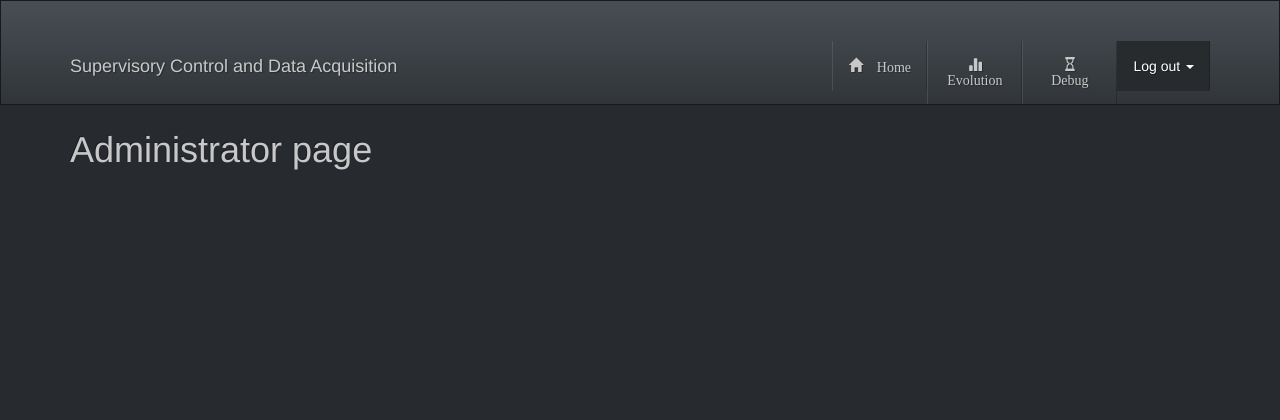
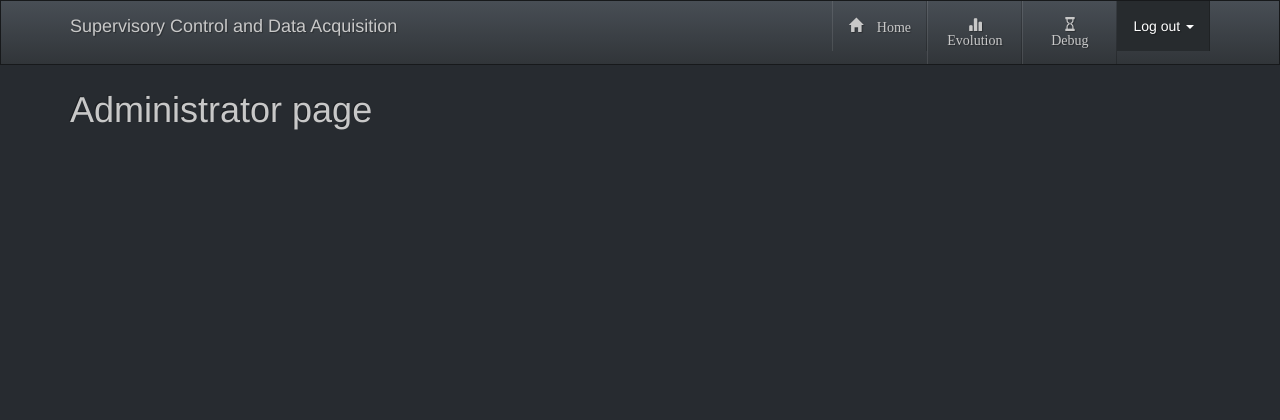
Before and after one commit to samuelRamah/ScadaWebApp, a PHP site: page /index.php?p=admin in a window 1280 px wide. Shown: the top 420 px of the page. Run offline with PHP 8.4, Linux system fonts and the light colour scheme.

Commit message:
fix container

```diff
--- a/public/css/style.css
+++ b/public/css/style.css
@@ -1,11 +1,6 @@
 body {
   min-height: 2000px;
   padding-top: 70px;
-}
-
-.container {
-	margin-top: 40px;
-
 }
 
 ul.nav li.nav {
```
